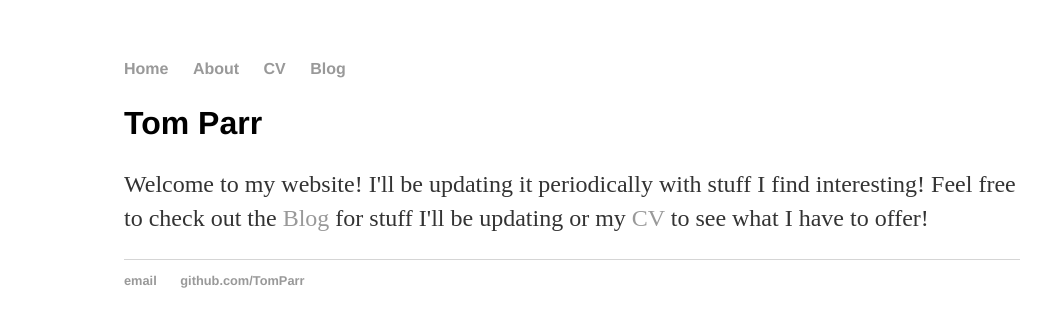
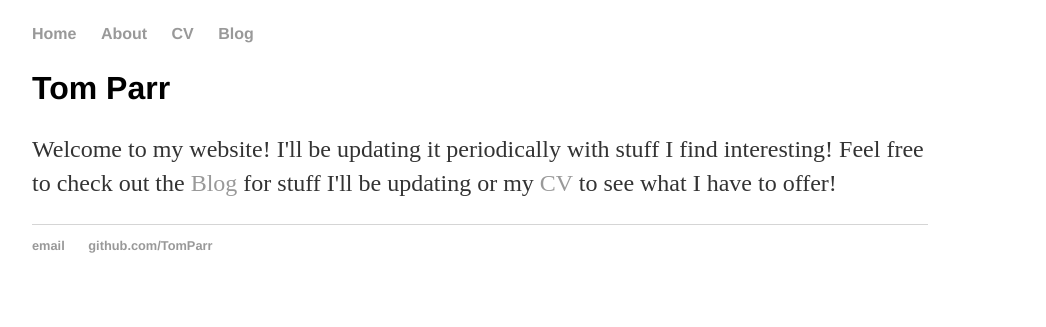
Before and after one commit to TomParr/TomParr.github.io, a Jekyll site: the page built from index.html, in a window 1280 px wide. Shown: the top 327 px of the page, without its empty margins (68-1114 px from the left). Built offline with Jekyll 4.4.1, drawn with Linux system fonts in a browser that asks for light colours.

Commit message:
Update main.css

```diff
--- a/css/main.css
+++ b/css/main.css
@@ -1,5 +1,5 @@
 body {
-    margin: 60px auto;
+    margin: 25px 50px 75px 100px;
     width: 70%;
 }
 nav ul, footer ul {
```
